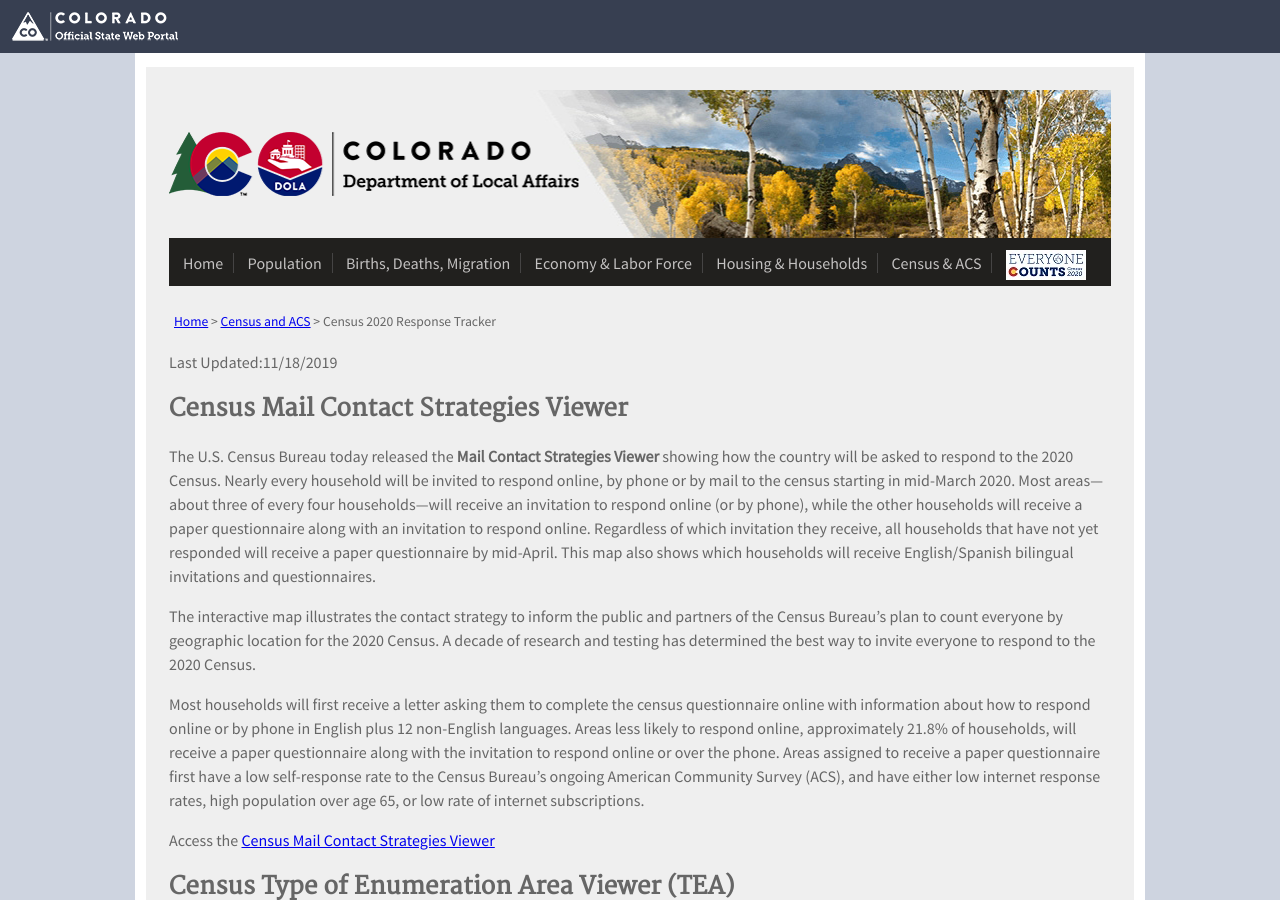
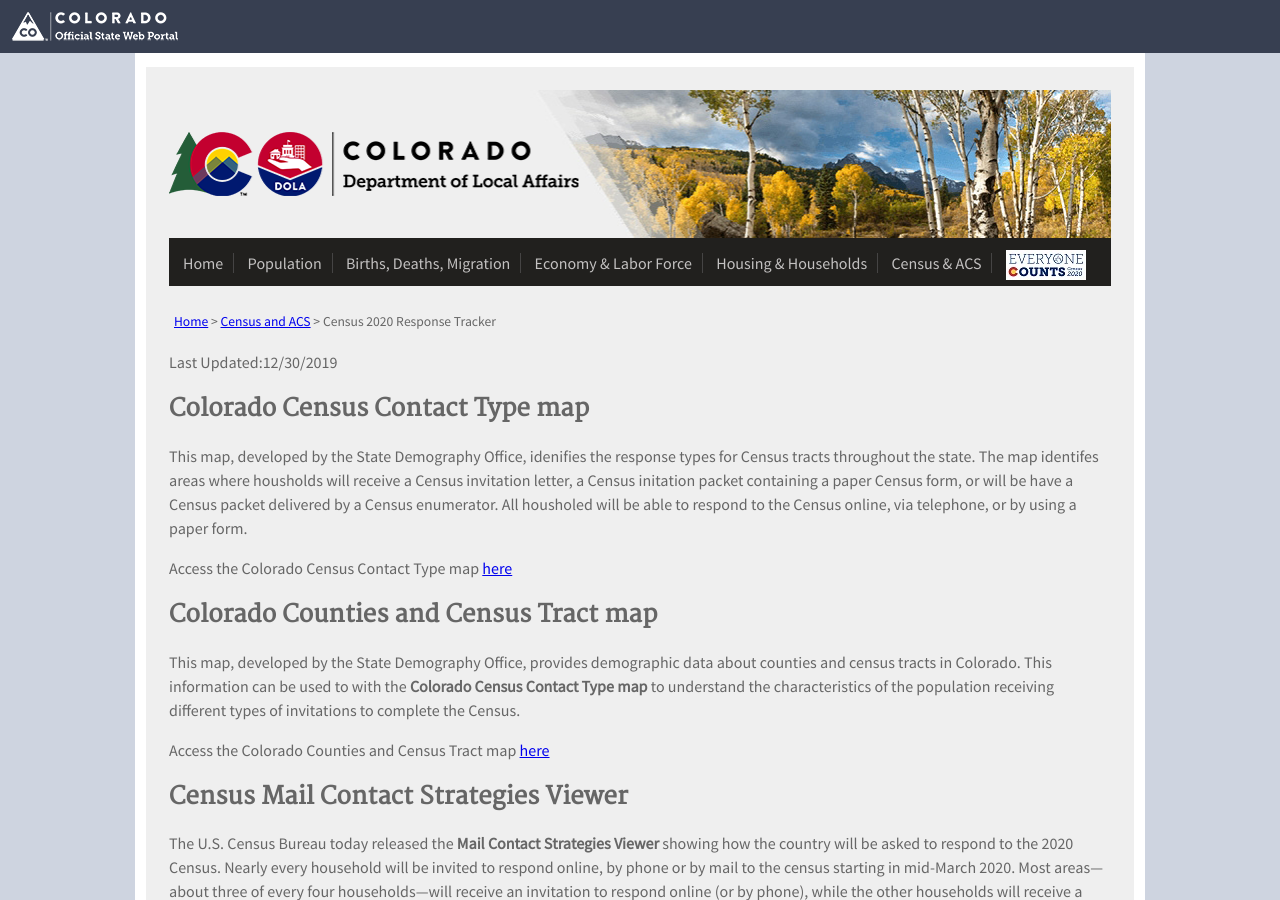
Before and after one commit to TBleess/Website_New, a Jekyll site: the page built from pages/5_CensusACS/2020-response_tracker.md, in a window 1280 px wide and 900 px high. Built offline with Jekyll 4.4.1, drawn with Linux system fonts in a browser that asks for light colours.

Commit message:
Update 2020-response_tracker.md

```diff
--- a/pages/5_CensusACS/2020-response_tracker.md
+++ b/pages/5_CensusACS/2020-response_tracker.md
@@ -6,7 +6,19 @@
 description: "Census 2020 Response Tracker"
 ---
 
-Last Updated:11/18/2019
+Last Updated:12/30/2019
+
+## Colorado Census Contact Type map
+
+This map, developed by the State Demography Office, idenifies the response types for Census tracts throughout the state.  The map identifes areas where housholds will receive a Census invitation letter, a Census initation packet containing a paper Census form, or will be have a Census packet delivered by a Census enumerator.  All housholed will be able to respond to the Census online, via telephone, or by using a paper form.
+
+Access the Colorado Census Contact Type map [here](http://dola-online.maps.arcgis.com/apps/webappviewer/index.html?id=6cb207fc1cb14c7caa16df45546f96a4)
+
+## Colorado Counties and Census Tract map
+
+This map, developed by the State Demography Office, provides demographic data about counties and census tracts in Colorado.  This information can be used to with the **Colorado Census Contact Type map** to understand the characteristics of the population receiving different types of invitations to complete the Census.
+
+Access the Colorado Counties and Census Tract map [here](http://dola-online.maps.arcgis.com/apps/webappviewer/index.html?id=fe9f93b7221d44f195c5a8a46fbfcdea)
 
 ## Census Mail Contact Strategies Viewer
 
```
